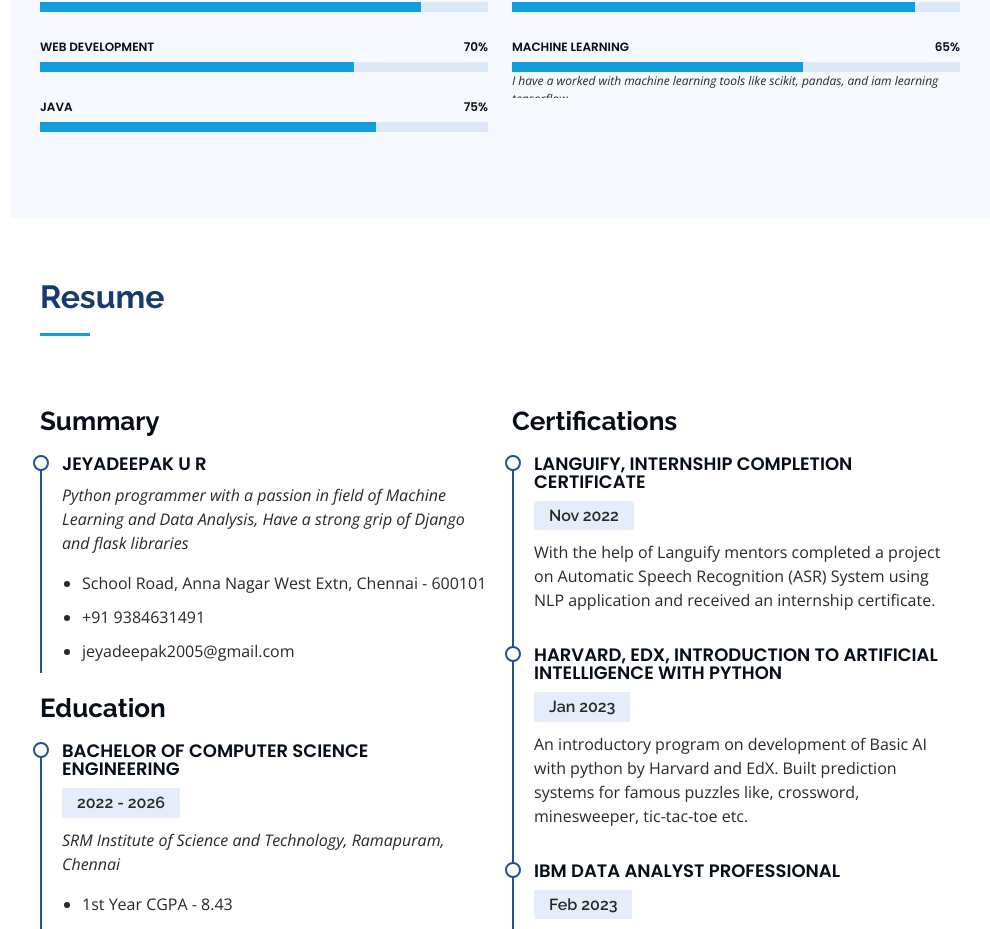
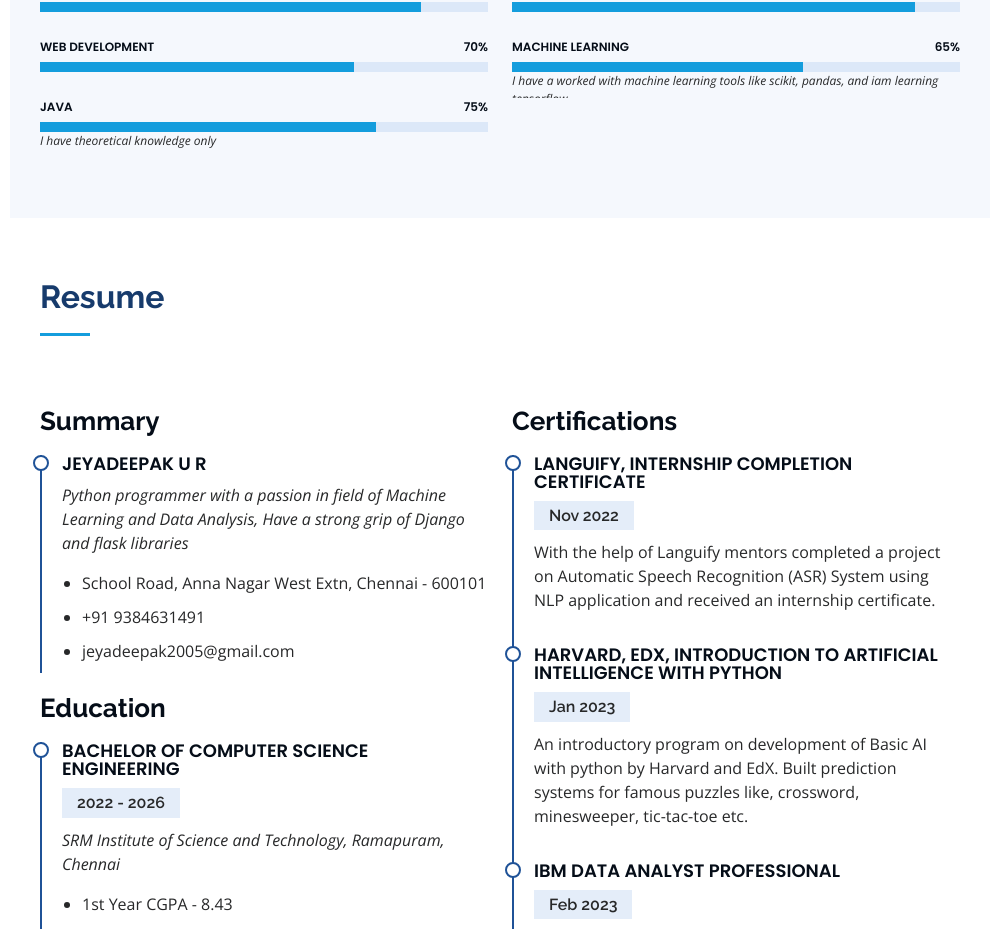
Before and after one commit to JeyadeepakUR/Portfolio-website, a plain HTML site: page index.html in a window 1280 px wide. Shown: the part 1639-2568 px from the top of the page, without its empty margins (290-1280 px from the left). Drawn offline with nearby package versions, Linux system fonts and the light colour scheme.

Commit message:
skill update

```diff
--- a/index.html
+++ b/index.html
@@ -133,6 +133,7 @@
               <div class="progress-bar-wrap">
                 <div class="progress-bar" role="progressbar" aria-valuenow="75" aria-valuemin="0" aria-valuemax="100"></div>
               </div>
+              <p><em>I have theoretical knowledge only</em></p>
             </div>
 
           </div>
```
